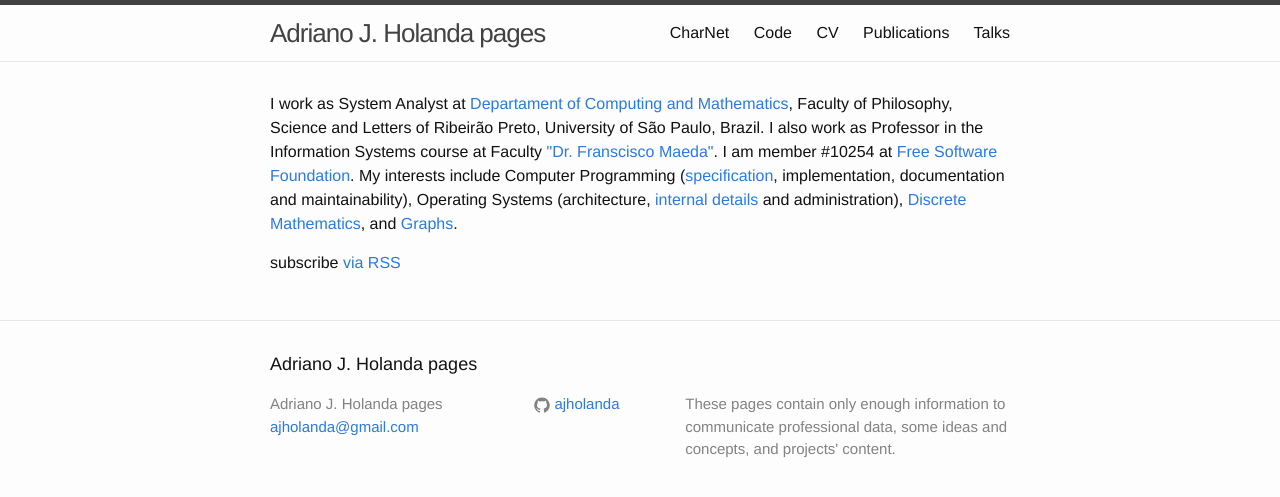
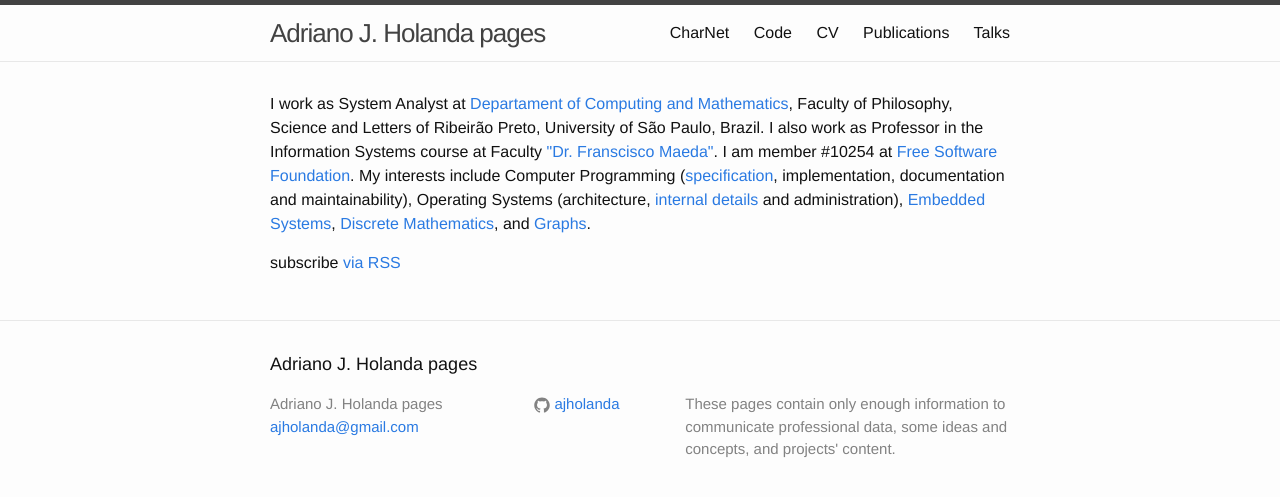
Before and after one commit to ajholanda/ajholanda.github.io, a Jekyll site: the page built from index.html, in a window 1280 px wide. Shown: the top 497 px of the page. Built offline with Jekyll 4.4.1, drawn with Linux system fonts in a browser that asks for light colours.

Commit message:
+embedded systems interest

```diff
--- a/index.html
+++ b/index.html
@@ -18,6 +18,7 @@ layout: default
   Operating Systems (architecture,
   <a href="https://github.com/aholanda/funcall-graphs">internal details</a>
     and administration),
+    <a href="https://github.com/prof-holanda/sistemas-embarcados">Embedded Systems</a>,
     <a href="https://github.com/prof-holanda/matematica-discreta">Discrete Mathematics</a>,
   and <a href="https://github.com/aholanda/graphs">Graphs</a>.
 </p>
```
